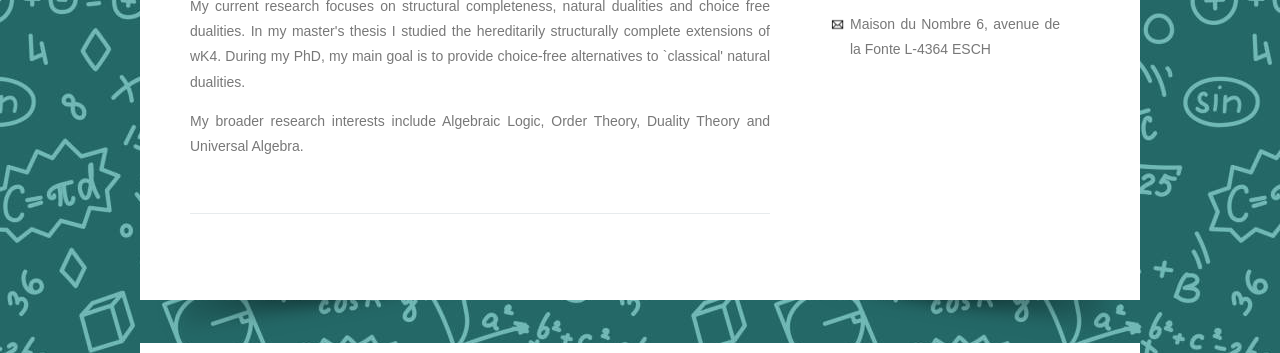
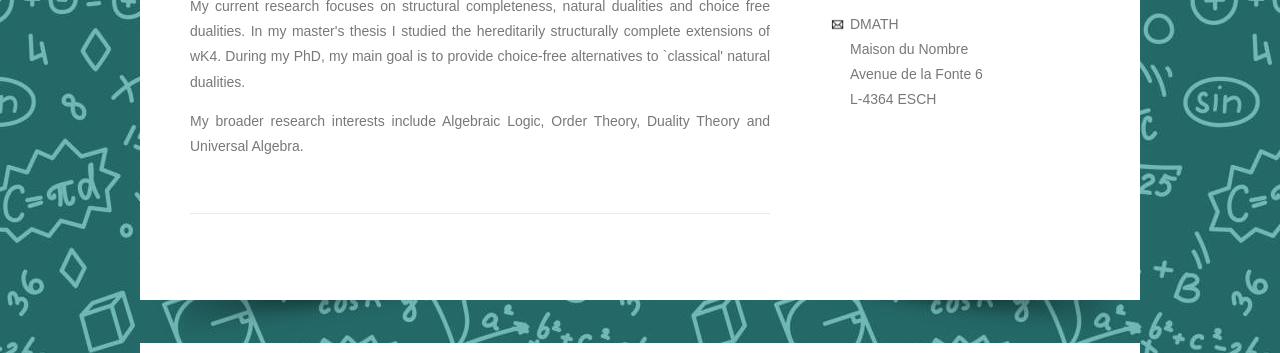
Before and after one commit to slemal/slemal.github.io, a plain HTML site: page index.html in a window 1280 px wide. Shown: the part 447-800 px from the top of the page. Drawn offline with nearby package versions, Linux system fonts and the light colour scheme.

Commit message:
Changed postal address

```diff
--- a/index.html
+++ b/index.html
@@ -76,7 +76,10 @@ Released   : 20120902
             0123456789</a></p>
 -->
             <p><img src="icons/mail.png" width="15" height="15" alt="" style="float:left; margin-top:5px; margin-left:-20px" />
-            Maison du Nombre 6, avenue de la Fonte L-4364 ESCH </a></p>
+            DMATH<br>
+            Maison du Nombre<br>
+            Avenue de la Fonte 6<br>
+            L-4364 ESCH </a></p>
         </div>
         <!-- end #sidebar -->
 
```
